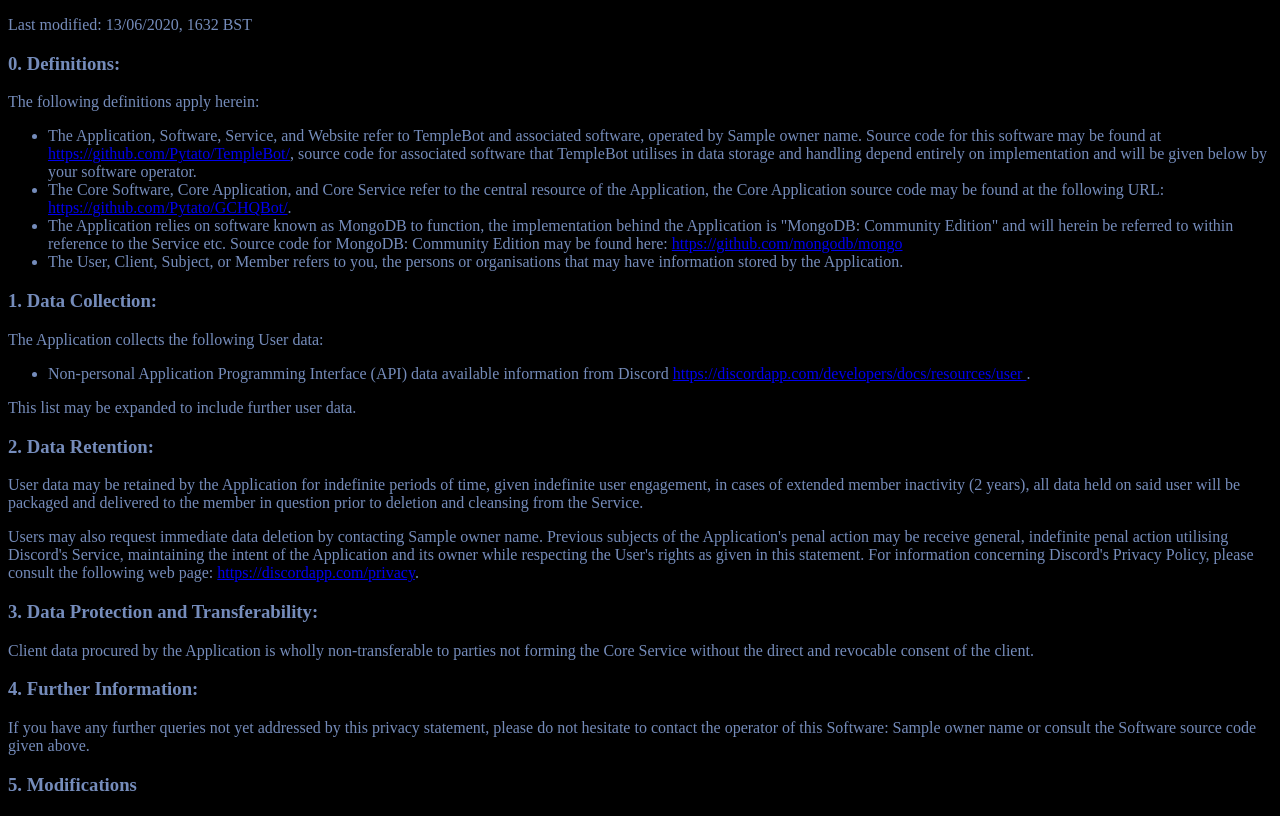
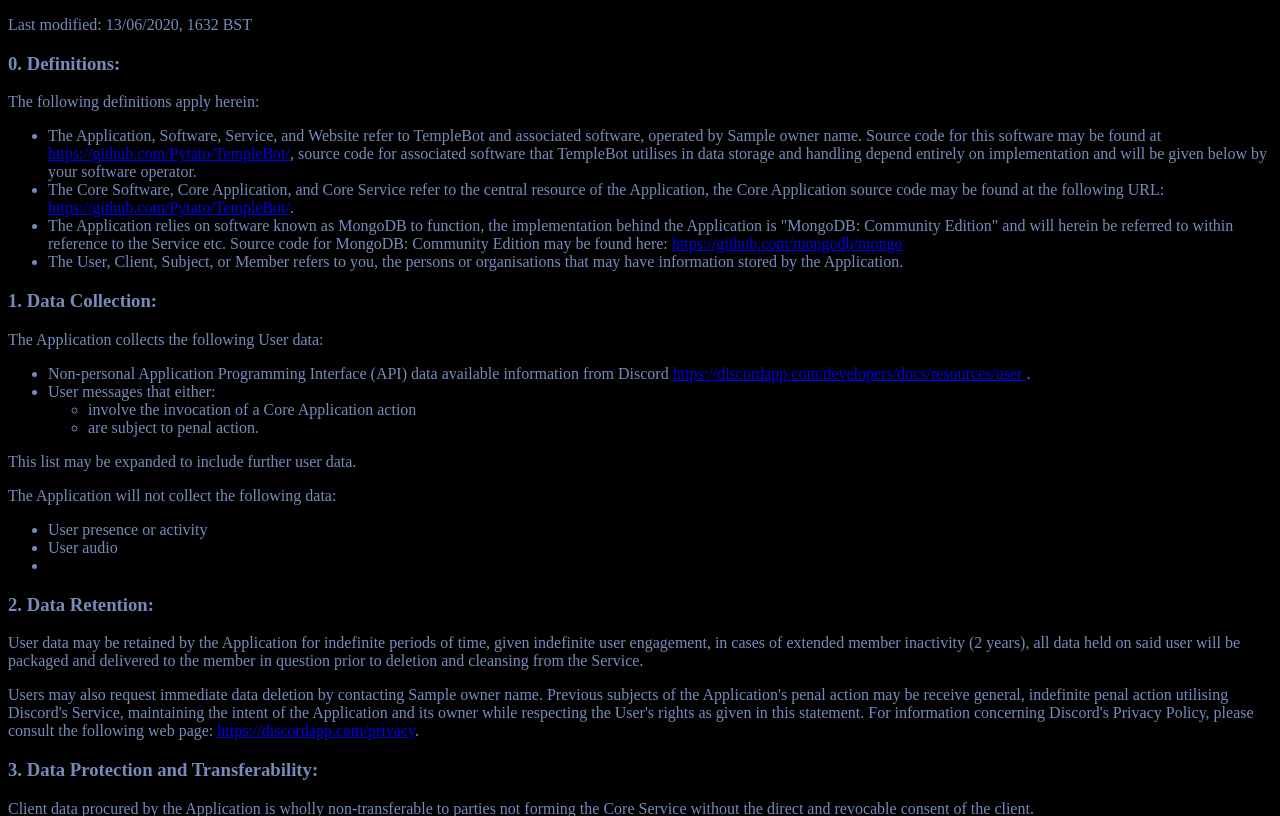
Before and after one commit to fw-cc/TempleBot, a Python web app: template templebot/extensions/templates/privacy_statement.html in a window 1280 px wide. Shown: the top 816 px of the page. Run offline with Jinja, Linux system fonts and the light colour scheme; the template is opened without the code that fills it: most values are stand-ins (such as "Sample title", 1, 10 or a date in 2020).

Commit message:
Refactor GCHQBot -> TempleBot

```diff
--- a/templebot/extensions/templates/privacy_statement.html
+++ b/templebot/extensions/templates/privacy_statement.html
@@ -23,7 +23,7 @@
             <li>
                 The Core Software, Core Application, and Core Service refer to the central resource of
                 the Application, the Core Application source code may be found at the following URL:
-                <a href="https://github.com/Pytato/GCHQBot/" target="_blank">https://github.com/Pytato/GCHQBot/</a>.
+                <a href="https://github.com/Pytato/TempleBot/" target="_blank">https://github.com/Pytato/TempleBot/</a>.
             </li>
             <li>
                 The Application relies on software known as MongoDB to function, the implementation behind the
@@ -47,10 +47,25 @@
                     https://discordapp.com/developers/docs/resources/user
                 </a>.
             </li>
+            <li>
+                User messages that either:
+                <ul>
+                    <li>involve the invocation of a Core Application action</li>
+                    <li>are subject to penal action.</li>
+                </ul>
+            </li>
         </ul>
         <p>
             This list may be expanded to include further user data.
         </p>
+        <p>
+            The Application will not collect the following data:
+        </p>
+        <ul>
+            <li>User presence or activity</li>
+            <li>User audio</li>
+            <li></li>
+        </ul>
 
         <h3>2. Data Retention:</h3>
         <p>
--- a/templebot/extensions/weeb_cog.py
+++ b/templebot/extensions/weeb_cog.py
@@ -139,7 +139,7 @@
 
         # PLACEHOLDER FOR BETTER RESULT OPTIONS
         w_to_n_h_tab = {0: "zero", 1: "one", 2: "two", 3: "three", 4: "four", 5: "five"}
-        item_selection_embed = discord.Embed(title=f"GCHQBot {m_a_type(message_class).capitalize()} Selection.")
+        item_selection_embed = discord.Embed(title=f"TempleBot {m_a_type(message_class).capitalize()} Selection.")
         options_list_string = ""
         number_to_title = {}
 
@@ -282,8 +282,8 @@
 
         item_embed.set_footer(text=f"Data scraped with JikanPy | {now_brit} {now.tzname()}",
                               icon_url="https://i.imgur.com/fSPtnoP.png")
-        item_embed.set_author(name="Pytato/GCHQBot", icon_url="https://lithi.io/file/XVKH.png",
-                              url="https://github.com/Pytato/GCHQBot")
+        item_embed.set_author(name="Pytato/TempleBot", icon_url="https://lithi.io/file/XVKH.png",
+                              url="https://github.com/Pytato/TempleBot")
         if found_image:
             item_embed.set_thumbnail(url=new_img_url)
 
```
Also changed, not shown: README.md.
